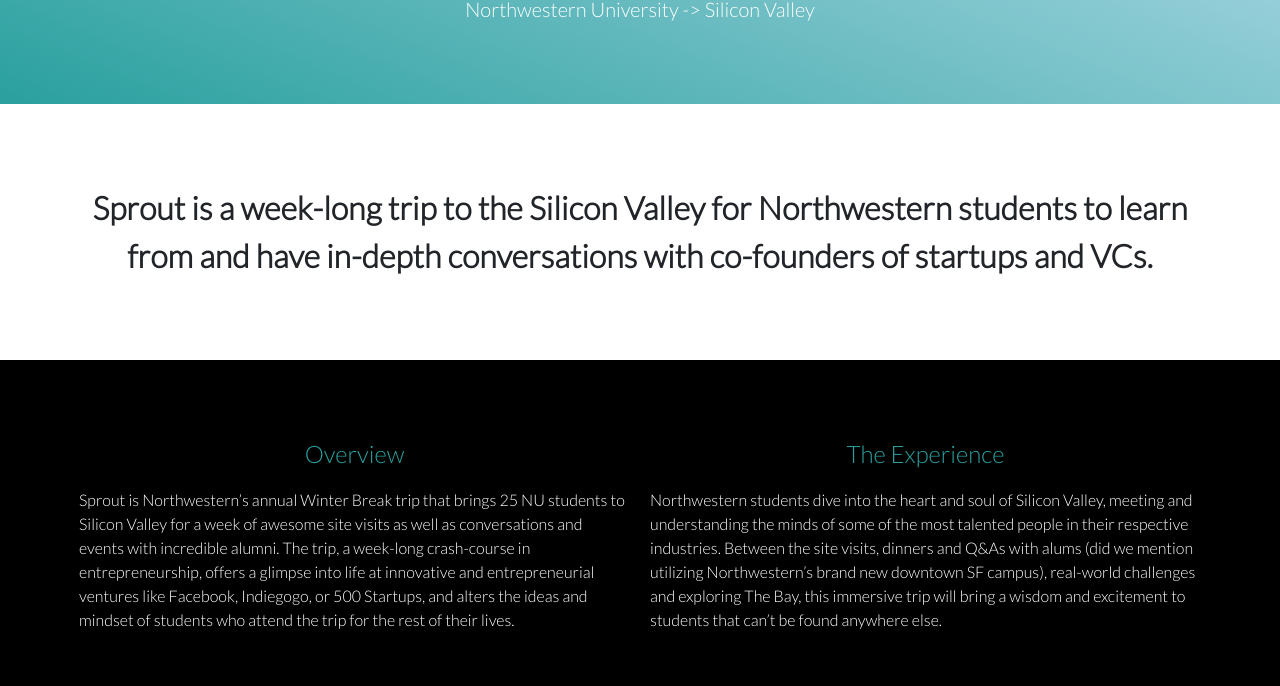
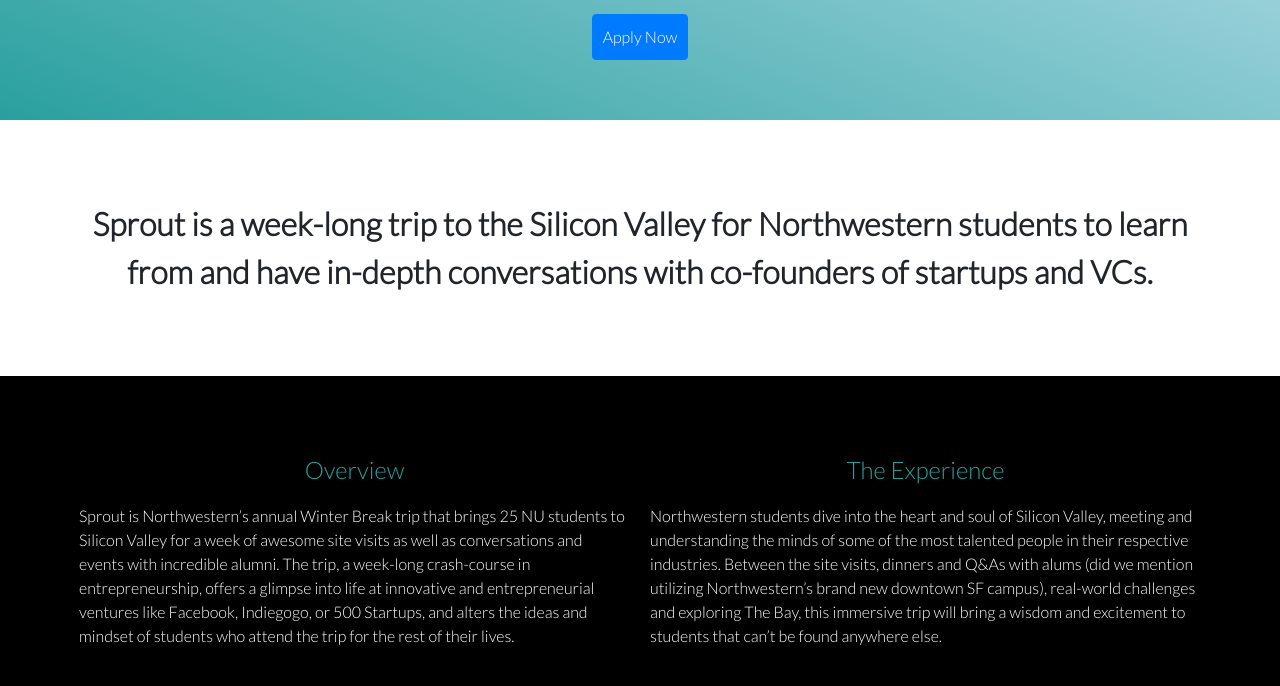
Before and after one commit to nusprout/nusprout.github.io, a plain HTML site: page index.html in a window 1280 px wide. Shown: the part 414-1100 px from the top of the page. Drawn offline with nearby package versions, Linux system fonts and the light colour scheme.

Commit message:
Apply now button

```diff
--- a/index.html
+++ b/index.html
@@ -16,10 +16,10 @@
         <img src="images/sprout.png" alt="sprout-logo" height="224" width="200">
         <div id="title">
           <h1>EPIC Sprout</h1>
-          <div id="subtitle">Northwestern University -> Silicon Valley</div>
+          <!--<div id="subtitle">Northwestern University -> Silicon Valley</div>-->
         </div>
 
-        <!--<button type="button" class="btn btn-primary" onclick="window.open('https://medium.com/epicnorthwestern/takeaways-from-sprout-2017-aadeffdcdad8')">Apply Now</button>-->
+        <button type="button" class="btn btn-primary" onclick="window.open('https://goo.gl/forms/25w9czKeIFnN1SEb2')">Apply Now</button>
       </div>
     </div>
     <div id="summary" class="wrapper">
```
